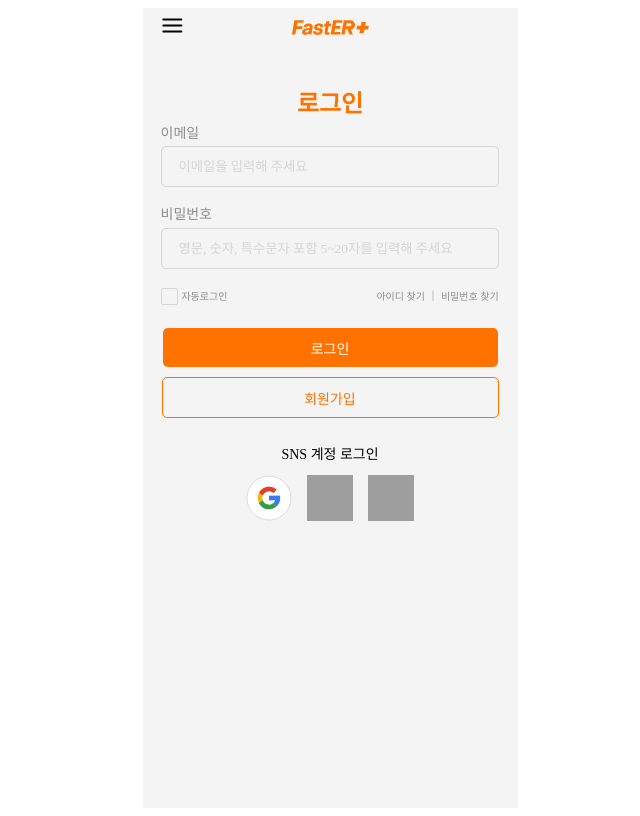
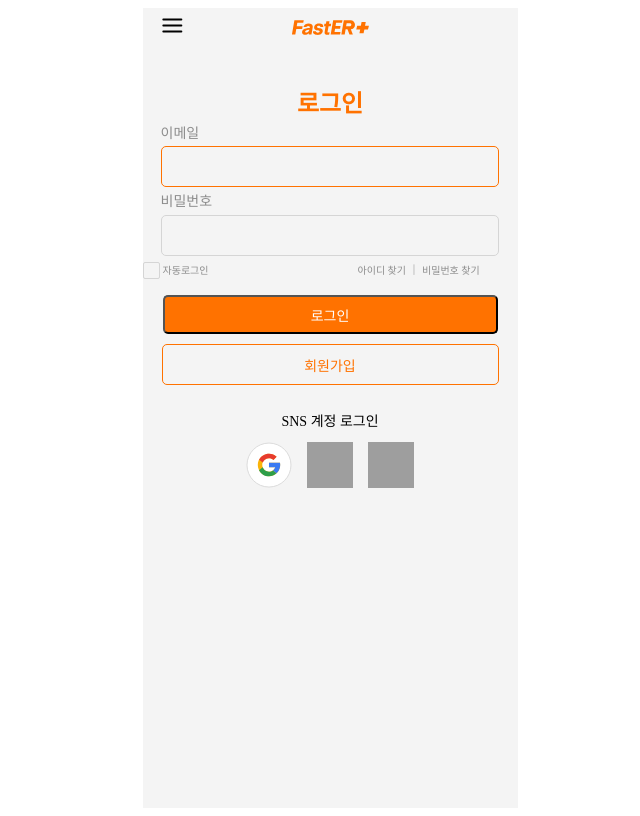
Before and after one commit to 2025-HERETHON/2025-herethon-15, a Django app: page /login/ in a window 1280 px wide. Shown: the whole page, without its empty margins (310-950 px from the left). Run offline with Django 5.2, Linux system fonts and the light colour scheme; grey boxes are pictures that could not be loaded.

Commit message:
로그인 연동

```diff
--- a/FastER/accounts/static/accounts/css/login.css
+++ b/FastER/accounts/static/accounts/css/login.css
@@ -48,7 +48,7 @@
   margin-left: 18px;
   margin-right: 20px;
 
-  #emailInput {
+  #id_username {
     width: 317px;
     height: 37px;
     flex-shrink: 0;
@@ -67,7 +67,7 @@
     line-height: normal;
   }
 
-  #emailInput::placeholder {
+  #id_username::placeholder {
     color: var(--gray_01, #d5d5d5);
 
     /* pre_r_14 */
@@ -78,11 +78,11 @@
     line-height: normal;
   }
 
-  #emailInput:focus {
+  #id_username:focus {
     border: 0.5px solid var(--main, #ff7200);
   }
 
-  #pwInput {
+  #id_password {
     width: 317px;
     height: 37px;
     flex-shrink: 0;
@@ -101,7 +101,7 @@
     line-height: normal;
   }
 
-  #pwInput::placeholder {
+  #id_password::placeholder {
     color: var(--gray_01, #d5d5d5);
 
     /* pre_r_14 */
@@ -112,12 +112,16 @@
     line-height: normal;
   }
 
-  #pwInput:focus {
+  #id_password:focus {
     border: 0.5px solid var(--main, #ff7200);
   }
 }
 
-input.input-error {
+#id_username.input-error {
+  border: 1px solid var(--error, #ff6d6d) !important;
+}
+
+#id_password.input-error {
   border: 1px solid var(--error, #ff6d6d) !important;
 }
 
--- a/FastER/accounts/static/accounts/js/login.js
+++ b/FastER/accounts/static/accounts/js/login.js
@@ -3,11 +3,11 @@ document.getElementById("menu").addEventListener("click", () => {
   location.href = "/accounts/menu/";
 });
 
-const emailInput = document.getElementById("emailInput");
+const emailInput = document.getElementById("id_username");
 const loginBtn = document.getElementById("btn1");
 const emailErrorMsg = document.getElementById("emailError");
 const pwErrorMsg = document.getElementById("pwError");
-const passwordInput = document.getElementById("pwInput");
+const passwordInput = document.getElementById("id_password");
 const eyeOff = document.getElementById("eyeOff");
 const eyeOn = document.getElementById("eyeOn");
 
--- a/FastER/accounts/templates/accounts/login.html
+++ b/FastER/accounts/templates/accounts/login.html
@@ -16,40 +16,24 @@
         <img src="{% static 'accounts/images/logo.svg' %}" id="logo" />
       </div>
       <div class="Title">로그인</div>
+
+      <form method="POST" class="LoginForm">
+        {% csrf_token %}
+
         <div class="LoginBox">
           <div class="LoginTitle">이메일</div>
-        <input
-          id="emailInput"
-          type="text"
-          placeholder="이메일을 입력해 주세요"
-        />
-        <div id="emailError" class="Error-Message">
-          올바른 이메일 형식으로 작성해 주세요
+          {{ form.username }} {% if form.username.errors %}
+          <div class="Error-Message">{{ form.username.errors.0 }}</div>
+          {% endif %}
         </div>
-      </div>
+
         <div class="LoginBox">
           <div class="LoginTitle">비밀번호</div>
-        <input
-          id="pwInput"
-          type="password"
-          placeholder="영문, 숫자, 특수문자 포함 5~20자를 입력해 주세요"
-        />
-        <img
-          src="{% static 'accounts/images/eye-off.svg' %}"
-          class="togglePw"
-          id="eyeOff"
-          alt="비밀번호 보기"
-        />
-        <img
-          src="{% static 'accounts/images/eye-on.svg' %}"
-          class="togglePw"
-          id="eyeOn"
-          alt="비밀번호 보기"
-        />
-        <div id="pwError" class="Error-Message">
-          비밀번호가 일치하지 않습니다
+          {{ form.password }} {% if form.password.errors %}
+          <div class="Error-Message">{{ form.password.errors.0 }}</div>
+          {% endif %}
         </div>
-      </div>
+
         <div class="SubText">
           <div class="SubText1">
             <input type="checkbox" id="check1" class="check-hidden" />
@@ -64,8 +48,12 @@
             비밀번호 찾기
           </div>
         </div>
-      <div class="Btn1" id="btn1">로그인</div>
+
+        <button type="submit" class="Btn1">로그인</button>
+      </form>
+
       <div class="Btn2" id="btn2">회원가입</div>
+
       <div class="SnsLogin">
         <div class="SnsTitle">SNS 계정 로그인</div>
         <div class="SnsImage">
@@ -78,12 +66,11 @@
             class="snsImage"
           />
           <img
-            src=".{% static 'accounts/images/naver.svg' %}"
+            src="{% static 'accounts/images/naver.svg' %}"
             class="snsImage"
           />
         </div>
       </div>
     </div>
-    <script src="{% static 'accounts/js/login.js' %}"></script>
   </body>
 </html>
```
Lines whose indentation alone changed are shown as unchanged.
